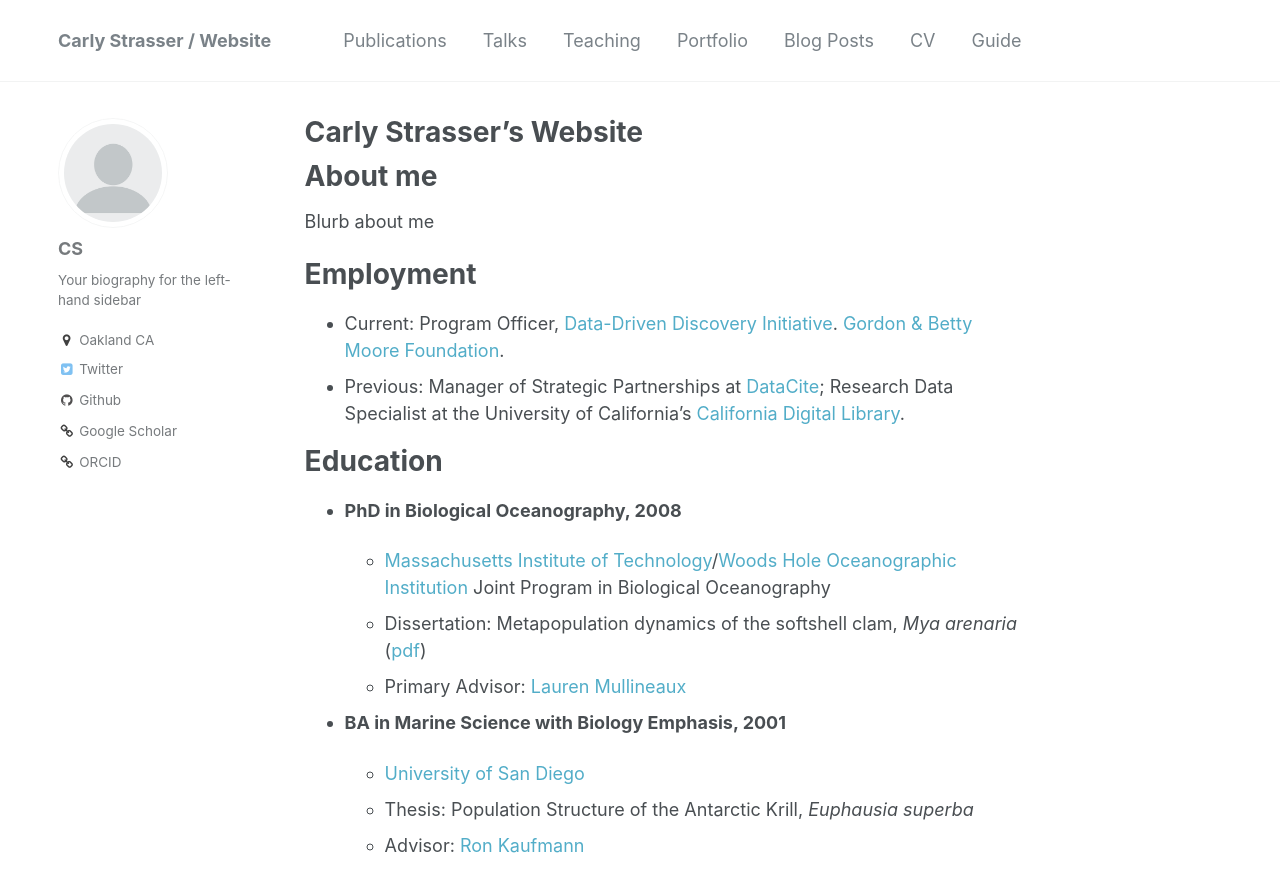
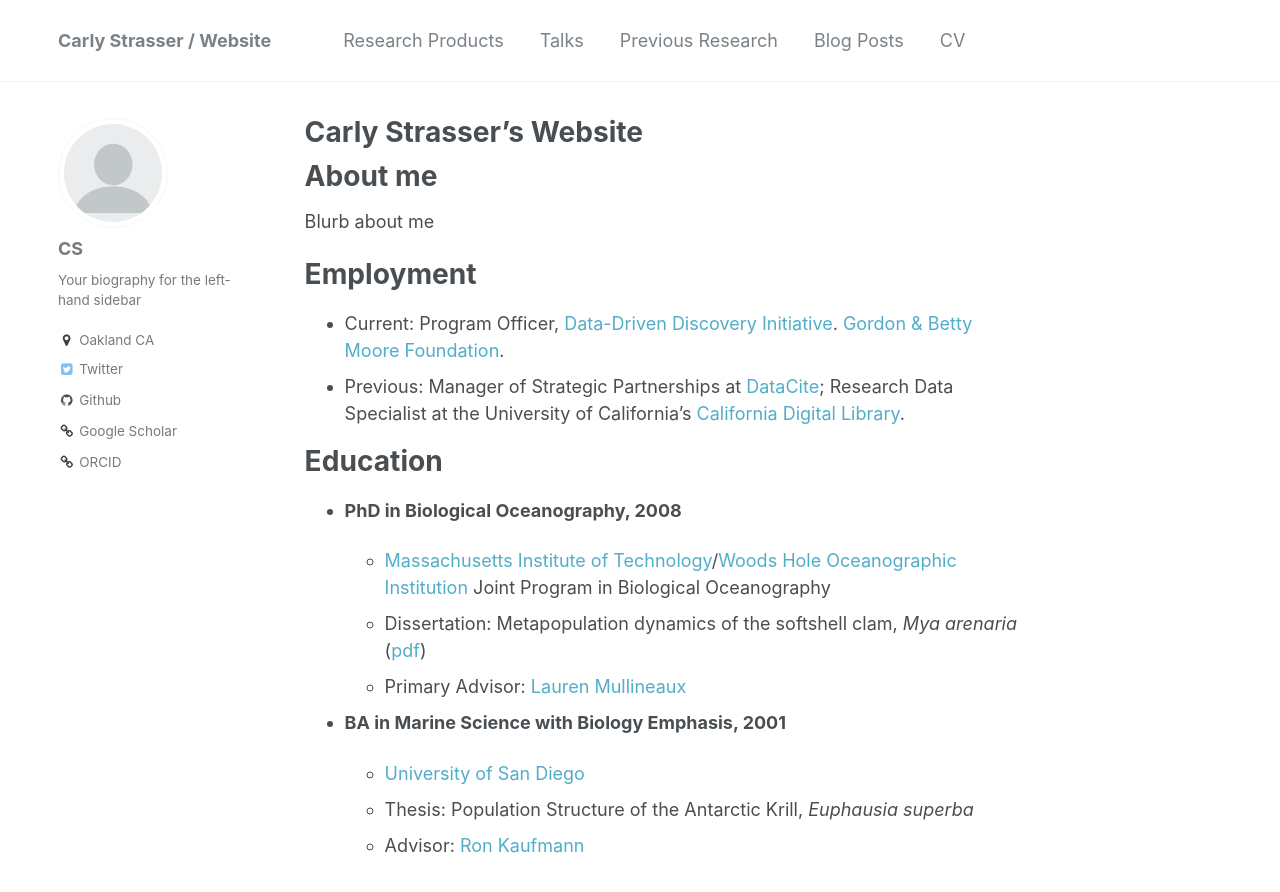
Before and after one commit to strasser/strasser.github.io, a Jekyll site: the page built from _pages/about.md, in a window 1280 px wide and 900 px high. Shown: the top 892 px of the window. Built offline with Jekyll 4.4.1, drawn with Linux system fonts in a browser that asks for light colours.

Commit message:
Update navigation.yml

```diff
--- a/_data/navigation.yml
+++ b/_data/navigation.yml
@@ -1,16 +1,13 @@
 # main links links
 main:
-  - title: "Publications"
-    url: /publications/
+  - title: "Research Products"
+    url: /products/
 
   - title: "Talks"
     url: /talks/
 
-  - title: "Teaching"
-    url: /teaching/
-
-  - title: "Portfolio"
-    url: /portfolio/
+  - title: "Previous Research"
+    url: /previous-research/
 
   - title: "Blog Posts"
     url: /year-archive/
@@ -18,5 +15,8 @@ main:
   - title: "CV"
     url: /cv/
 
-  - title: "Guide"
-    url: /markdown/
+#  - title: "Portfolio"
+#    url: /portfolio/
+
+#  - title: "Guide"
+#    url: /markdown/
```
